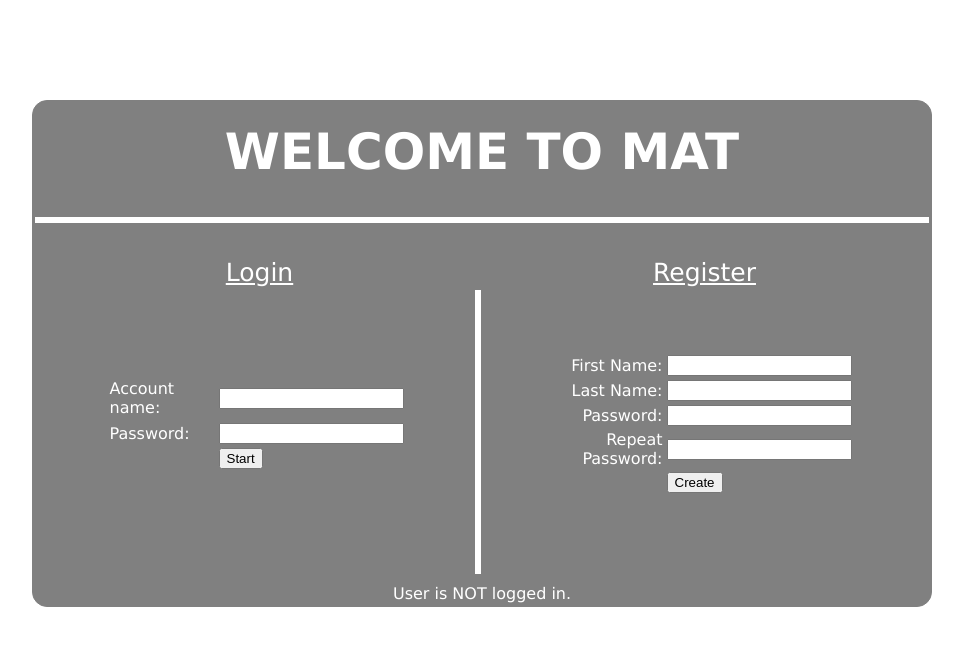
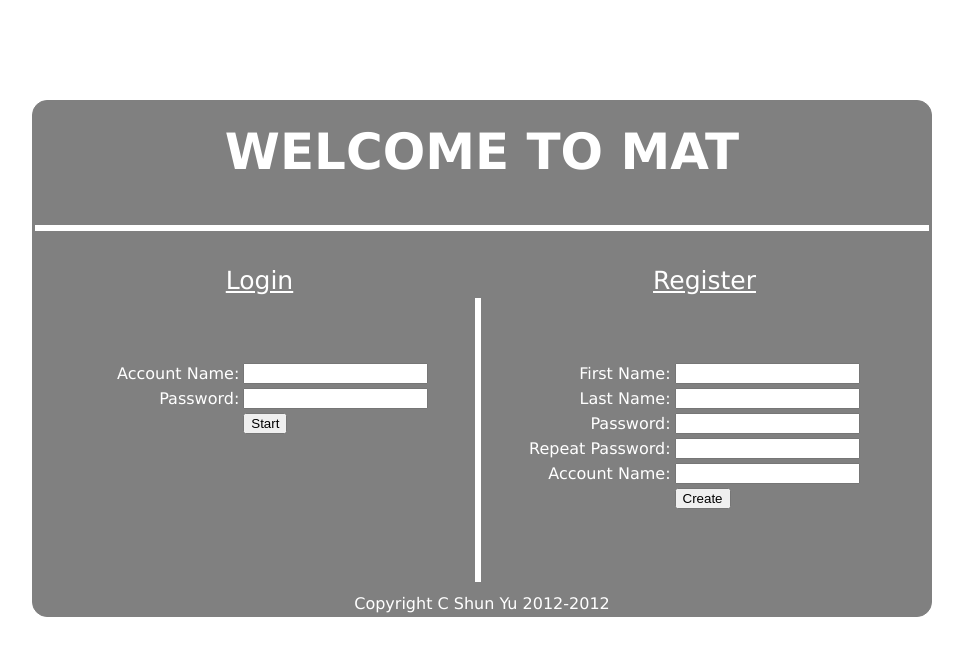
Before and after one commit to ishunyu/MAT, a PHP site: page / in a window 1280 px wide. Shown: the top 656 px of the page, without its empty margins (158-1121 px from the left). Run offline with PHP 8.4, Linux system fonts and the light colour scheme.

Commit message:
Login System Developing

```diff
--- a/dbConfig.php
+++ b/dbConfig.php
@@ -7,6 +7,6 @@ $databaseName="exampleaccountsdatabase";
 $tableName="accountstable";
 
 
-mysql_connect($hostName, $userName, $password)or die("Cannot connect to SQL");
-mysql_select_db($databaseName)or die("Cannot select the correct Database");
+$connection = mysql_connect($hostName, $userName, $password)or die("Cannot connect to SQL");
+$databaseStatus = mysql_select_db($databaseName)or die("Cannot select the correct Database");
 ?>
--- a/index.php
+++ b/index.php
@@ -1,9 +1,15 @@
+<!DOCTYPE HTML PUBLIC "-//W3C//DTD HTML 4.01 Frameset//EN" "http://www.w3.org/TR/html4/frameset.dtd">
+
 <?php
+include "login.php";
+include "register.php";
 
+ob_end_flush();
 ?>
 
 <html>
   <head>
+    <meta http-equiv="X-UA-Compatible" content="IE=9" />
     <link rel="stylesheet" type="text/css" href="styles/style.css">
   </head>
 
@@ -30,21 +36,34 @@
             </tr>
             <tr>
               <td class="loginBox">
-                <form name="input_login" action="login.php" method="POST" class="loginForm">
                 <table>
                   <tr>
+                    <td class="loginBoxSpacer"></td>
                     <td>
-                        <span class="regularText">Account name:</span>
+                      <form name="input_login" action="index.php" method="POST" class="loginForm">
+                        <table>
+                          <tr>
+                            <th colspan="2">&nbsp
+                          <?php
+                            if(!$loginSuccess) {
+                              echo "<span class=\"tryAgain\">Please try again~ :D</span>";
+                            }
+                          ?>
+                            </th>
+                          </tr>
+                          <tr>
+                            <td class="rightAlign">
+                              <span class="regularText">Account Name:</span>
                             </td>
-                      <td>
+                            <td class="leftAlign">
                               <input type="text" name="accountName"> </br>
                             </td>
+                          </tr>
                           <tr>
-                    <tr>
-                      <td>
-                        <span class="regularText">Password: </span>
+                            <td class="rightAlign">
+                              <span class="regularText">Password:</span>
                             </td>
-                      <td>
+                            <td class="leftAlign">
                               <input type="password" name="password">
                             </td>
                           </tr>
@@ -57,9 +76,26 @@
                         </table>
                       </form>
                     </td>
+                    <td></td>
+                  </tr>
+                </table>
+              </td>
               <td class="registerBox">
-                <form name="input_register" action="register.php" method="POST" class="registerForm">
+                <table>
+                  <tr>
+                    <td class="registerBoxSpacer"></td>
+                    <td>
+                      <form name="input_register" action="index.php" method="POST" class="registerForm">
                         <table class="table_register">
+                          <tr>
+                            <th colspan="2">&nbsp
+                              <?php
+                                if(!$registerSuccess) {
+                                  echo "<span class=\"tryAgain\">Please Choose Another Account Name!</span>";
+                                }
+                              ?>
+                            </th>
+                          </tr>
                           <tr>
                             <td class="rightAlign">
                               <span class="regularText">First Name:</span>
@@ -93,7 +129,15 @@
                             </td>
                           </tr>
                           <tr>
-                      <td> </td>
+                            <td class="rightAlign">
+                              <span class="regularText">Account Name:</span>
+                            </td>
+                            <td>
+                              <input type="text" name="accountName">
+                            </td>
+                          </tr>
+                          <tr>
+                            <td></td>
                             <td>
                               <input type="submit" value="Create" />
                             </td>
@@ -101,20 +145,17 @@
                         </table>
                       </form>
                     </td>
+                    <td></td>
+                  </tr>
+                </table>
+              </td>
             </tr>
           </table>
         </td>
       </tr>
       <tr>
         <td class="loginMessageBox">
-          <?php
-            if(session_id() == "") {
-              echo "User is NOT logged in.";
-            }
-            else {
-              echo session_id()." is logged in.";
-            }
-          ?>
+          Copyright C Shun Yu 2012-2012
         </td>
       </tr>
     </table>
--- a/login.php
+++ b/login.php
@@ -1,7 +1,14 @@
 <?php
+include "dbConfig.php";
+$loginSuccess = FALSE; // Variable used for displaying retry message
 
+//echo count($_POST);
 
+if(count($_POST) != 2) {
+  $loginSuccess = TRUE;
+}
 
+if(count($_POST) == 2) {
   // username and password sent from form
   $accountName = $_POST['accountName'];
   $password = $_POST['password'];
@@ -13,8 +20,8 @@ $accountName = md5(mysql_real_escape_string($accountName));
   $password = md5(mysql_real_escape_string($password));
 
   // Debug
-echo $accountName."</br>";
-echo $password."</br>";
+  //echo $accountName."</br>";
+  //echo $password."</br>";
 
   // Query to the database
   $query = "SELECT * FROM $tableName WHERE Account='$accountName' and Password='$password'";
@@ -26,15 +33,13 @@ if($count == 1) {
     session_start();
     $_SESSION['accountName'] = $accountName;
     $_SESSION['password'] = $password;
-  head("location:loginOK.php");
+    $loginSuccess = TRUE;
+    header("location:main.php");
   }
   else {
-  echo "Wrong user name or password!";
-  die();
+    //echo "Wrong user name or password!";  //Debug
+  }
 }
 
-ob_end_flush();
+mysql_close($connection);
 ?>
-
-</br>
-<a href="https://localhost/geneMutation">Login Page</a>
--- /dev/null
+++ b/logout.php
@@ -0,0 +1,6 @@
+<?php
+session_start();
+session_unset();
+session_destroy();
+header("location:index.php");
+?>
--- /dev/null
+++ b/register.php
@@ -0,0 +1,44 @@
+<?php
+include "dbConfig.php";
+$registerSuccess = FALSE; // Variable used for displaying retry message
+$result_insert="";
+
+//echo count($_POST);
+
+if(count($_POST) != 5) {
+  $registerSuccess = TRUE;
+}
+
+if(count($_POST) == 5) {
+  $firstName = mysql_real_escape_string($_POST['firstName']);
+  $lastName = mysql_real_escape_string($_POST['lastName']);
+  $password1 = md5(mysql_real_escape_string($_POST['password1']));
+  $password2 = md5(mysql_real_escape_string($_POST['password2']));
+  $accountName = md5(mysql_real_escape_string($_POST['accountName']));
+
+  $query = "SELECT * FROM $tableName WHERE Account='$accountName'";
+  $result = mysql_query($query);
+  $count = mysql_num_rows($result);
+
+  //echo
+
+
+  if($count == 0) {
+    $query_insert = "INSERT INTO $tableName (ID, Account, Password, Firstname, Lastname, Lastlogin)
+    VALUES(NULL, '$accountName', '$password1', '$firstName', '$lastName', NOW())";
+    $result_insert = mysql_query($query_insert);
+    echo 'Success!';
+    session_start();
+    $_SESSION['accountName'] = $accountName;
+    $_SESSION['password'] = $password;
+    header("location:main.php");
+  }
+  else if($count == 1) {
+    $registerSuccess = FALSE;
+  }
+  else
+    die('Shouldn\t be here!');
+}
+
+mysql_close($connection);
+?>
--- a/styles/style.css
+++ b/styles/style.css
@@ -17,6 +17,7 @@ table.main {
   width: 900px;
   height: 500px;
   -moz-border-radius: 15px;
+  -webkit-border-radius: 15px;
   border-radius: 15px;
 }
 
@@ -29,22 +30,26 @@ table.registerAndLogin {
   width:100%;
 }
 
-td.td_register_wrapper {
-  text-align: center;
+
+form.loginForm , form.registerForm{
+  margin-left:auto;
+  margin-right:auto;
+  border-style: solid;
+  border-width: 0px;
+  border-color: yellow;
 }
 
-
-
-form.loginForm , form.registerForm{
-  text-align:center;
-  width:300;
-  margin-left:auto;
-  margin-right:auto;
+form.loginForm {
+  margin-top:35px;
 }
 
-td {
+form.registerForm {
+  margin-top:35px;
+}
+
+td,th {
   border-style:solid;
-  border-width: 0px;
+  border-width:0px;
   border-color: purple;
 }
 
@@ -69,6 +74,10 @@ td.rightAlign {
   text-align:right;
 }
 
+td.leftAlign {
+  text-align:left;
+}
+
 td.loginTitle, td.registerTitle {
   height:25px;
   color:white;
@@ -81,11 +90,27 @@ td.loginBox {
   border-right-style: thick;
   border-right-width: 6px;
   border-right-color: white;
-  text-align: center;
+  vertical-align:top;
+}
+
+td.registerBox {
+  vertical-align:top;
+}
+
+td.loginBoxSpacer {
+  width: 68px;
+}
+
+td.registerBoxSpacer {
+  width:35px;
 }
 
 span {
   color:white;
+}
+
+span.tryAgain {
+  font-weight:normal;
 }
 
 span.welcomeMessage {
```
Also changed, not shown: loginOK.php (added, +7 -0 lines), main.php (added, +19 -0 lines). Lines whose indentation alone changed are shown as unchanged.
